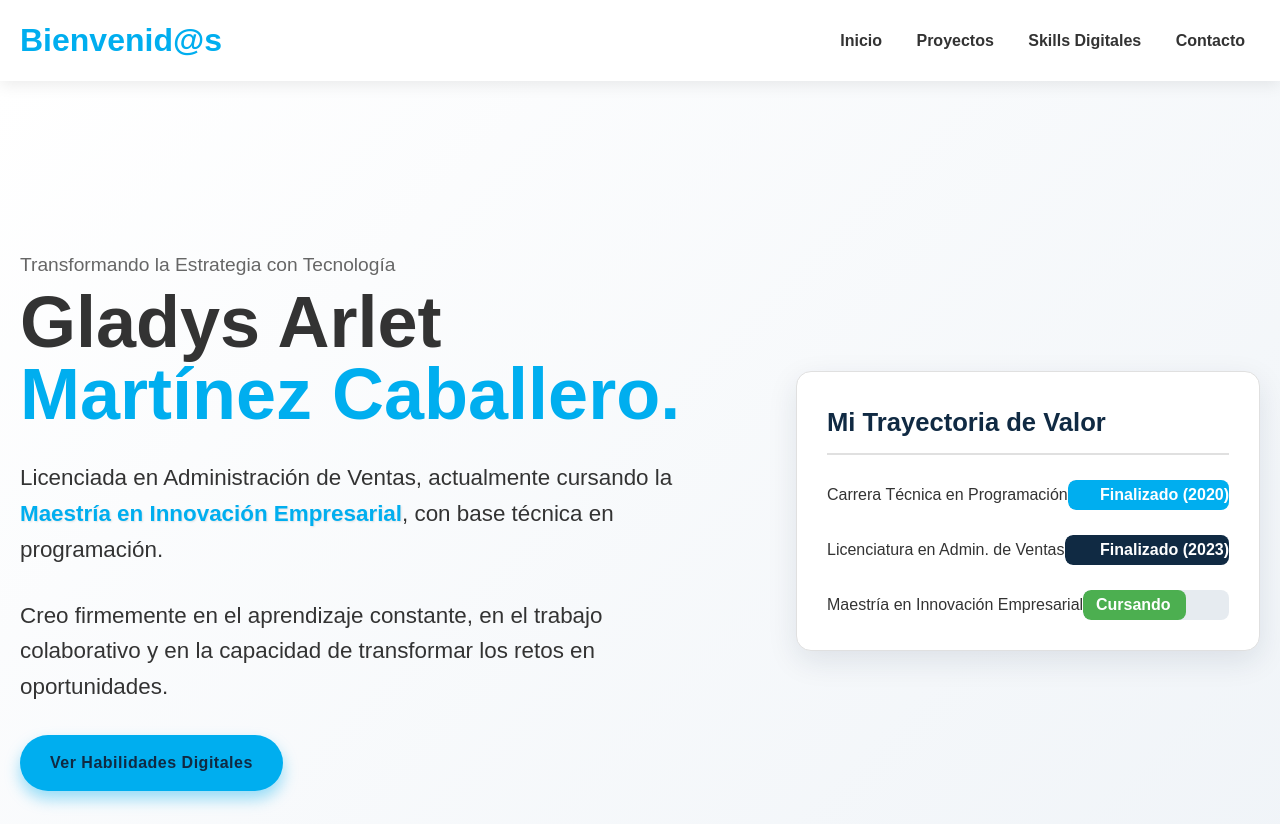
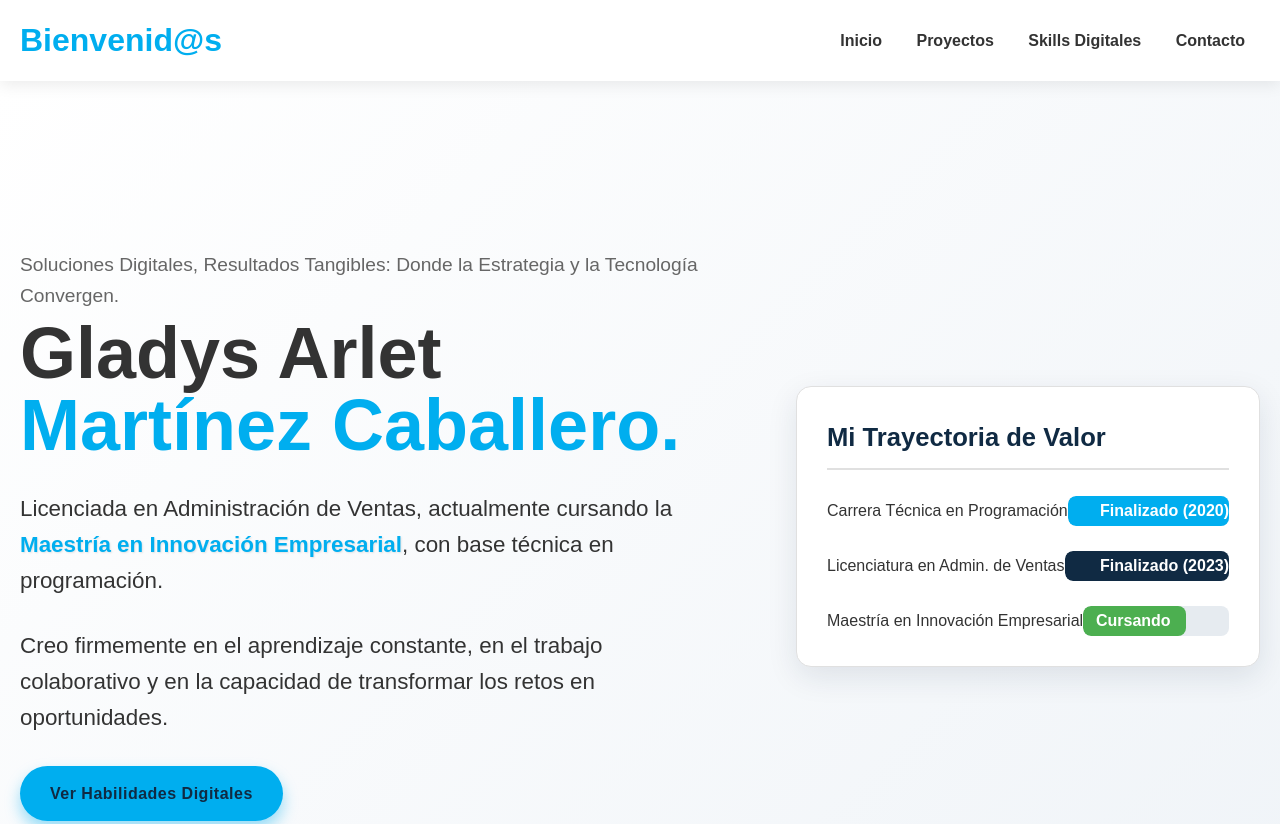
Before and after one commit to gladys195martinez-netizen/cv-gladys, a plain HTML site: page index.html in a window 1280 px wide. Shown: the top 824 px of the page. Drawn offline with Linux system fonts and the light colour scheme.

Commit message:
Update index.html

```diff
--- a/index.html
+++ b/index.html
@@ -422,7 +422,7 @@
             <div class="container">
                 <div class="welcome-content">
                     <div class="welcome-text">
-                        <p style="font-size: 1.2em; color: #666; margin-bottom: 5px;">Transformando la Estrategia con Tecnología</p>
+                        <p style="font-size: 1.2em; color: #666; margin-bottom: 5px;">Soluciones Digitales, Resultados Tangibles: Donde la Estrategia y la Tecnología Convergen. </p>
                         <h2>Gladys Arlet <span style="color: var(--color-accent);">Martínez Caballero.</span></h2>
                         <p style="font-size: 1.4em; margin: 30px 0;">
                             Licenciada en Administración de Ventas, actualmente cursando la <strong>Maestría en Innovación Empresarial</strong>, con base técnica en programación.
```
